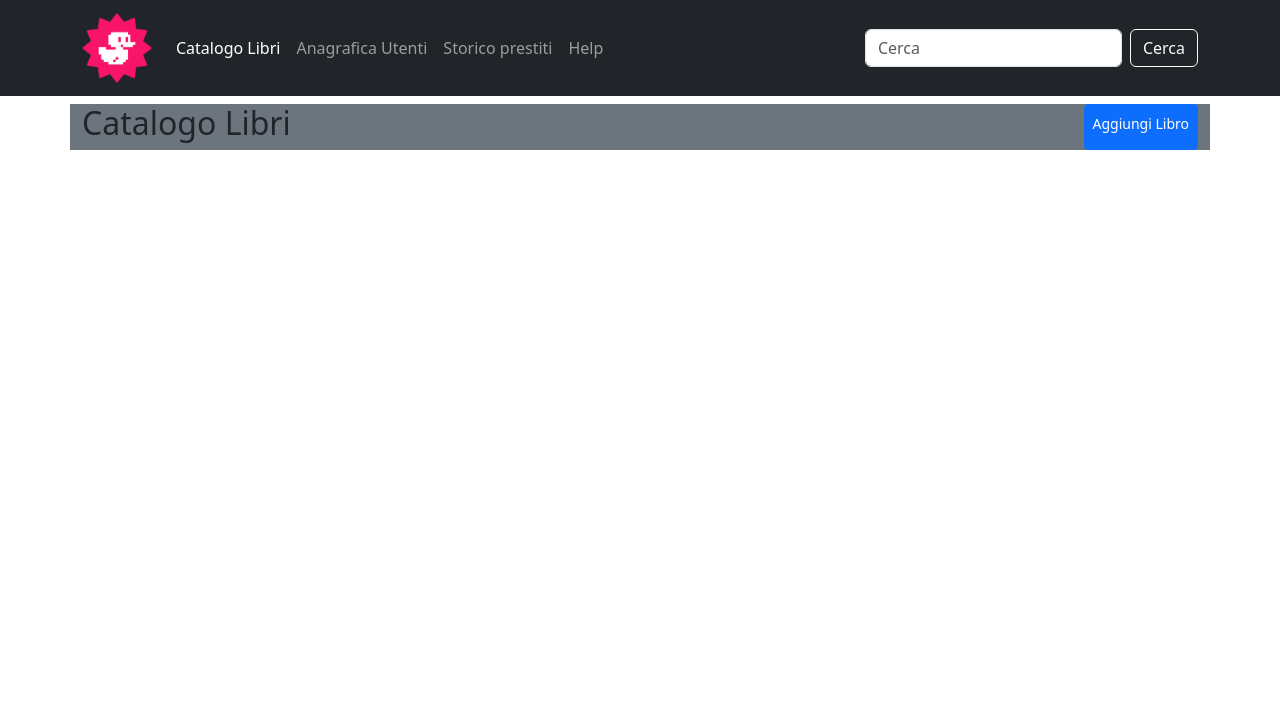
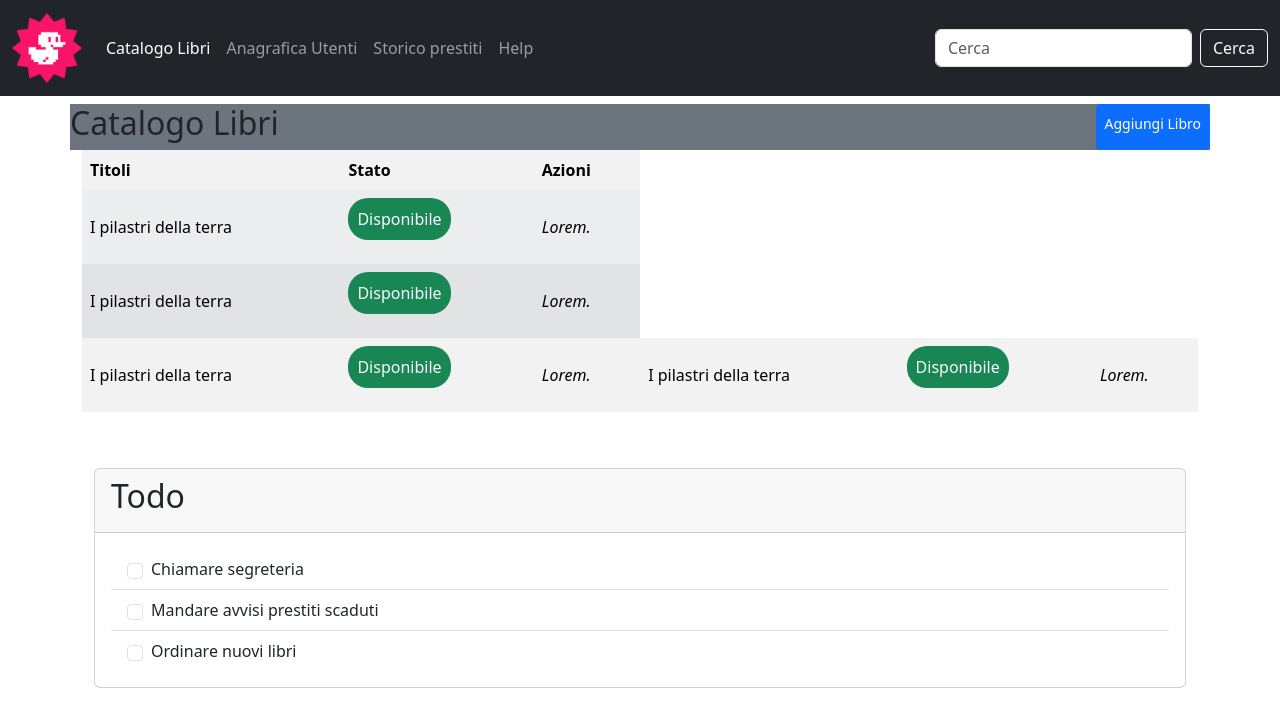
Before and after one commit to alessandrofalcoo/html-css-bootstrap-dashboard, a plain HTML site: page index.html in a window 1280 px wide. Drawn offline with nearby package versions, Linux system fonts and the light colour scheme.

Commit message:
add form section and green p in the state column

```diff
--- a/index.html
+++ b/index.html
@@ -12,7 +12,7 @@
         <nav
             class="navbar navbar-expand-xl navbar-dark bg-dark"
         >
-            <div class="container">
+            <div class="container-fluid">
                 <a class="navbar-brand" href="#"><img src="./assets/img/duck.png" style="width: 70px;" alt=""></a>
                 <button
                     class="navbar-toggler d-lg"
@@ -69,15 +69,79 @@
 
          <main>
 
-            <div class="container-sm d-flex justify-content-between !align !spacing bg-secondary mt-2">
+        <div class="container-sm d-flex justify-content-between !align !spacing bg-secondary mt-2 p-0">
                 <h2>Catalogo Libri</h2>
-                <a class="btn btn-primary btn-sm center pt-2" href="#"   role="button">Aggiungi Libro</a>
-         </div>
+                <a class="btn btn-primary btn-sm center pt-2" href="#" role="button">Aggiungi Libro</a>
+        </div>
 
+        <div class="container-sm !spacing">
+            <div
+                class="table-responsive"
+            >
+                <table
+                    class="table table-striped table-hover table-borderless align-middle"
+                >
+                    <thead class="table-light">
+                        <caption>
 
+                        </caption>
+                        <tr>
+                            <th>Titoli</th>
+                            <th>Stato </th>
+                            <th>Azioni </th>
+                        </tr>
+                    </thead>
+                    <tbody class="table-group-divider">
+                        <tr class="table-light">
+                            <td scope="row">I pilastri della terra</td>
+                            <td><p class="btn bg-success text-light p-2" style="border-radius: 20px;">Disponibile</p></td>
+                            <td><i class="icon-move column-drag">Lorem.</td>
+                        </tr>
+                        <tr
+                            class="table-secondary"
+                        >
+                        <td scope="row">I pilastri della terra</td>
+                        <td><p class="btn bg-success text-light p-2" style="border-radius: 20px;">Disponibile</p></td>
+                        <td><i class="icon-move column-drag">Lorem.</td>                        </tr>
+                            <td scope="row">I pilastri della terra</td>
+                            <td><p class="btn bg-success text-light p-2" style="border-radius: 20px;">Disponibile</p></td>
+                            <td><i class="icon-move column-drag">Lorem.</td>
+                                <td scope="row">I pilastri della terra</td>
+                            <td><p class="btn bg-success text-light p-2" style="border-radius: 20px;">Disponibile</p></td>
+                            <td><i class="icon-move column-drag">Lorem.</td>
 
+                    </tbody>
+                    <tfoot>
 
-        </main>
+                    </tfoot>
+                </table>
+            </div>
+            <div class="container mt-4">
+                <div class="card">
+                    <div class="card-header">
+                        <h2 class="mb-2">Todo</h2>
+                    </div>
+                    <div class="card-body">
+                        <ul class="list-group list-group-flush">
+                            <li class="list-group-item d-flex align-items-center">
+                                <input class="form-check-input me-2" type="checkbox" id="task1">
+                                <label class="form-check-label" for="task1">Chiamare segreteria</label>
+                            </li>
+                            <li class="list-group-item d-flex align-items-center">
+                                <input class="form-check-input me-2" type="checkbox" id="task2">
+                                <label class="form-check-label" for="task2">Mandare avvisi prestiti scaduti</label>
+                            </li>
+                            <li class="list-group-item d-flex align-items-center">
+                                <input class="form-check-input me-2" type="checkbox" id="task3">
+                                <label class="form-check-label" for="task3">Ordinare nuovi libri</label>
+                            </li>
+                        </ul>
+                    </div>
+                </div>
+            </div>
+
+        </div>
+     </main>
 
 
 
```
